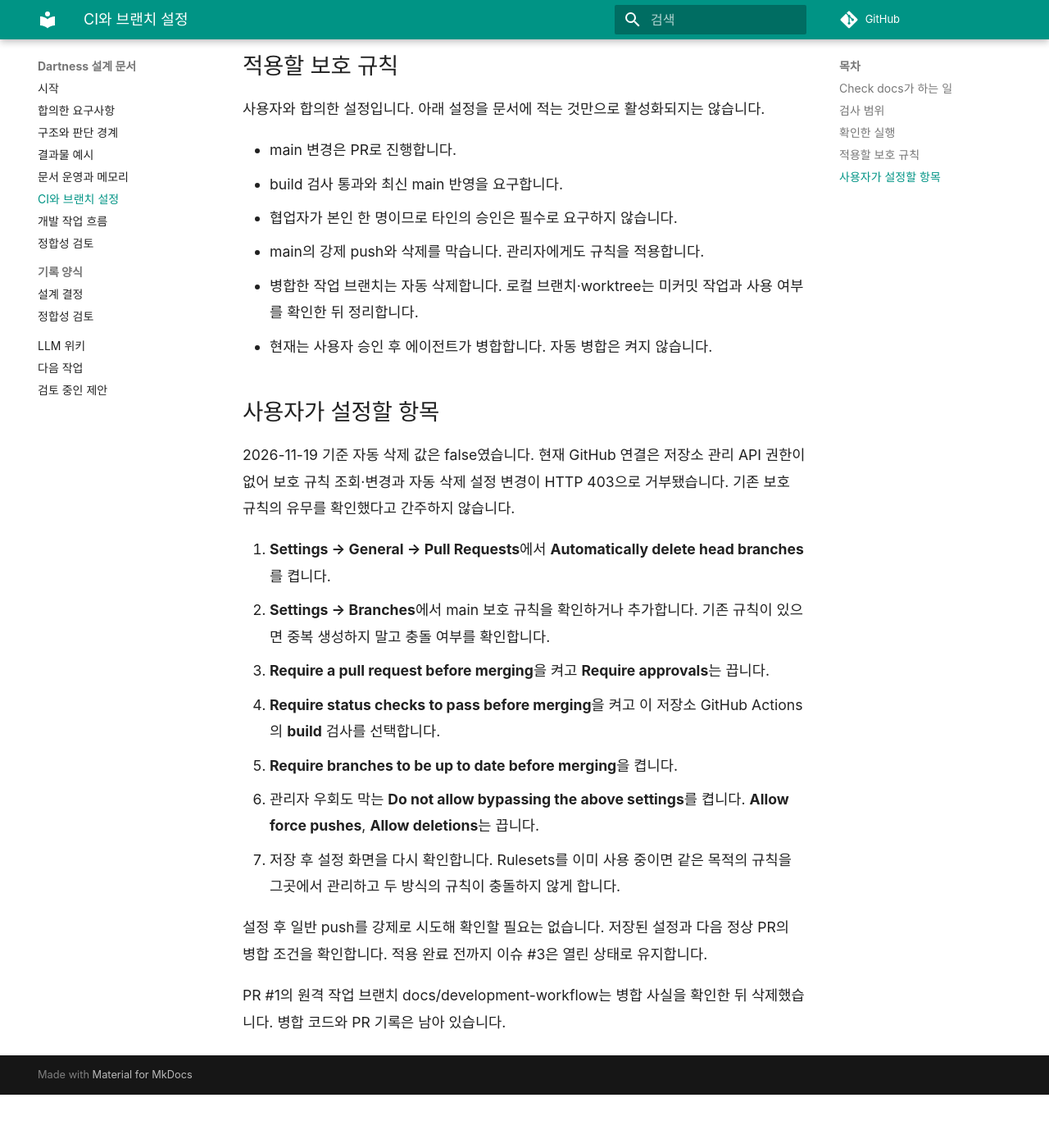
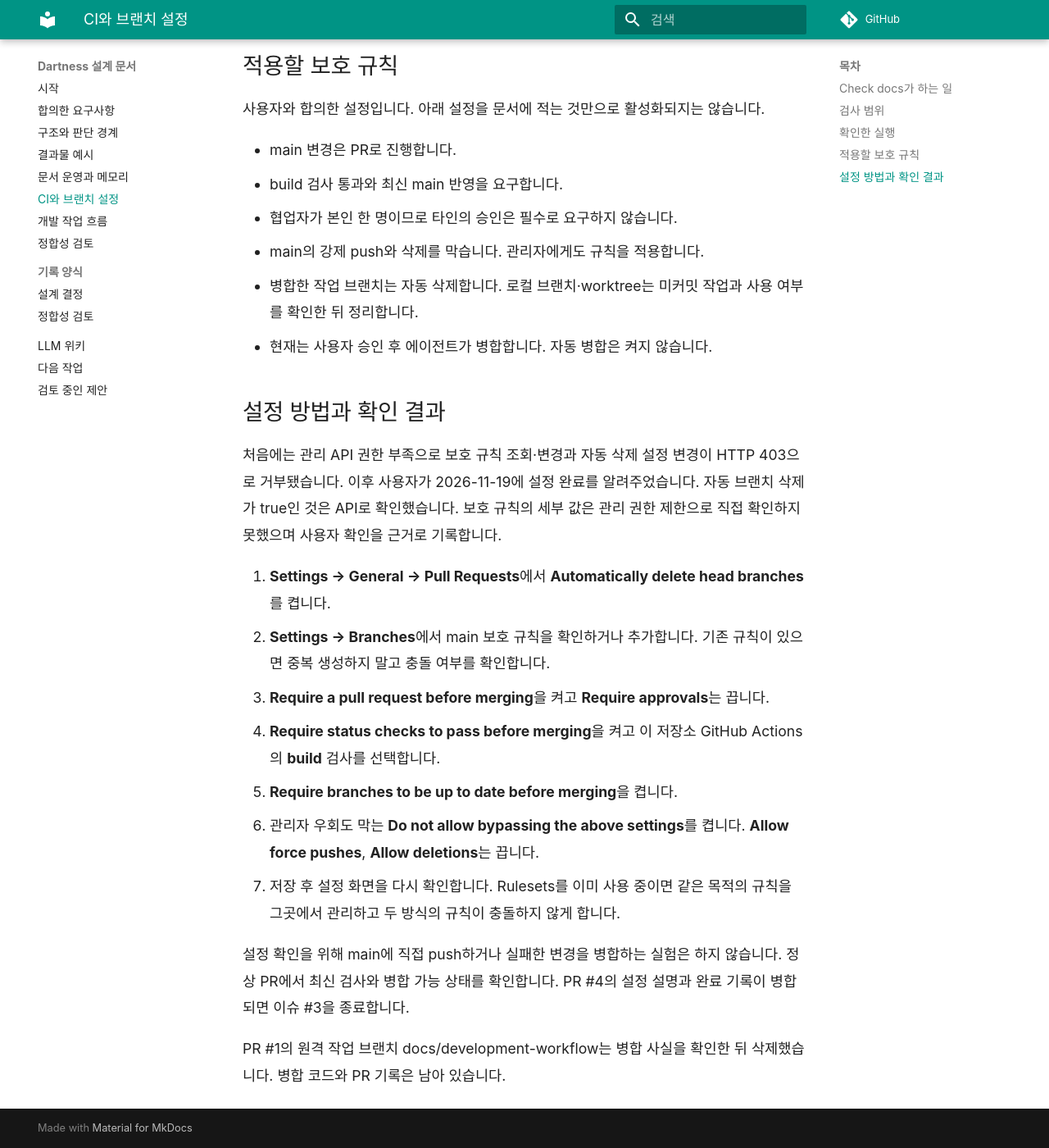
Before and after one commit to YUJAEYUN/Dartness, an MkDocs documentation site: the page built from docs/ci.md, in a window 1280 px wide and 1400 px high, scrolled down 1325 px. Shown: the whole window at 82% size. Built offline with MkDocs 1.6.1 and Material for MkDocs 9.7.7, drawn with Linux system fonts in a browser that asks for light colours; comment, search, counter and statistics services are not loaded; before the commit the page ends 2660 px from its top, so only the background shows below that.

Commit message:
사용자가 완료한 브랜치 보호 설정 상태 기록

```diff
--- a/docs/ci.md
+++ b/docs/ci.md
@@ -37,9 +37,9 @@ PR에서는 기본적으로 GitHub가 만든 임시 병합 결과를 검사합
 - 병합한 작업 브랜치는 자동 삭제합니다. 로컬 브랜치·worktree는 미커밋 작업과 사용 여부를 확인한 뒤 정리합니다.
 - 현재는 사용자 승인 후 에이전트가 병합합니다. 자동 병합은 켜지 않습니다.
 
-## 사용자가 설정할 항목
+## 설정 방법과 확인 결과
 
-2026-11-19 기준 자동 삭제 값은 false였습니다. 현재 GitHub 연결은 저장소 관리 API 권한이 없어 보호 규칙 조회·변경과 자동 삭제 설정 변경이 HTTP 403으로 거부됐습니다. 기존 보호 규칙의 유무를 확인했다고 간주하지 않습니다.
+처음에는 관리 API 권한 부족으로 보호 규칙 조회·변경과 자동 삭제 설정 변경이 HTTP 403으로 거부됐습니다. 이후 사용자가 2026-11-19에 설정 완료를 알려주었습니다. 자동 브랜치 삭제가 true인 것은 API로 확인했습니다. 보호 규칙의 세부 값은 관리 권한 제한으로 직접 확인하지 못했으며 사용자 확인을 근거로 기록합니다.
 
 1. **Settings → General → Pull Requests**에서 **Automatically delete head branches**를 켭니다.
 2. **Settings → Branches**에서 main 보호 규칙을 확인하거나 추가합니다. 기존 규칙이 있으면 중복 생성하지 말고 충돌 여부를 확인합니다.
@@ -49,6 +49,6 @@ PR에서는 기본적으로 GitHub가 만든 임시 병합 결과를 검사합
 6. 관리자 우회도 막는 **Do not allow bypassing the above settings**를 켭니다. **Allow force pushes**, **Allow deletions**는 끕니다.
 7. 저장 후 설정 화면을 다시 확인합니다. Rulesets를 이미 사용 중이면 같은 목적의 규칙을 그곳에서 관리하고 두 방식의 규칙이 충돌하지 않게 합니다.
 
-설정 후 일반 push를 강제로 시도해 확인할 필요는 없습니다. 저장된 설정과 다음 정상 PR의 병합 조건을 확인합니다. 적용 완료 전까지 이슈 #3은 열린 상태로 유지합니다.
+설정 확인을 위해 main에 직접 push하거나 실패한 변경을 병합하는 실험은 하지 않습니다. 정상 PR에서 최신 검사와 병합 가능 상태를 확인합니다. PR #4의 설정 설명과 완료 기록이 병합되면 이슈 #3을 종료합니다.
 
 PR #1의 원격 작업 브랜치 docs/development-workflow는 병합 사실을 확인한 뒤 삭제했습니다. 병합 코드와 PR 기록은 남아 있습니다.
```
Also changed, not shown: docs/work-state.md (+2 -2 lines).
